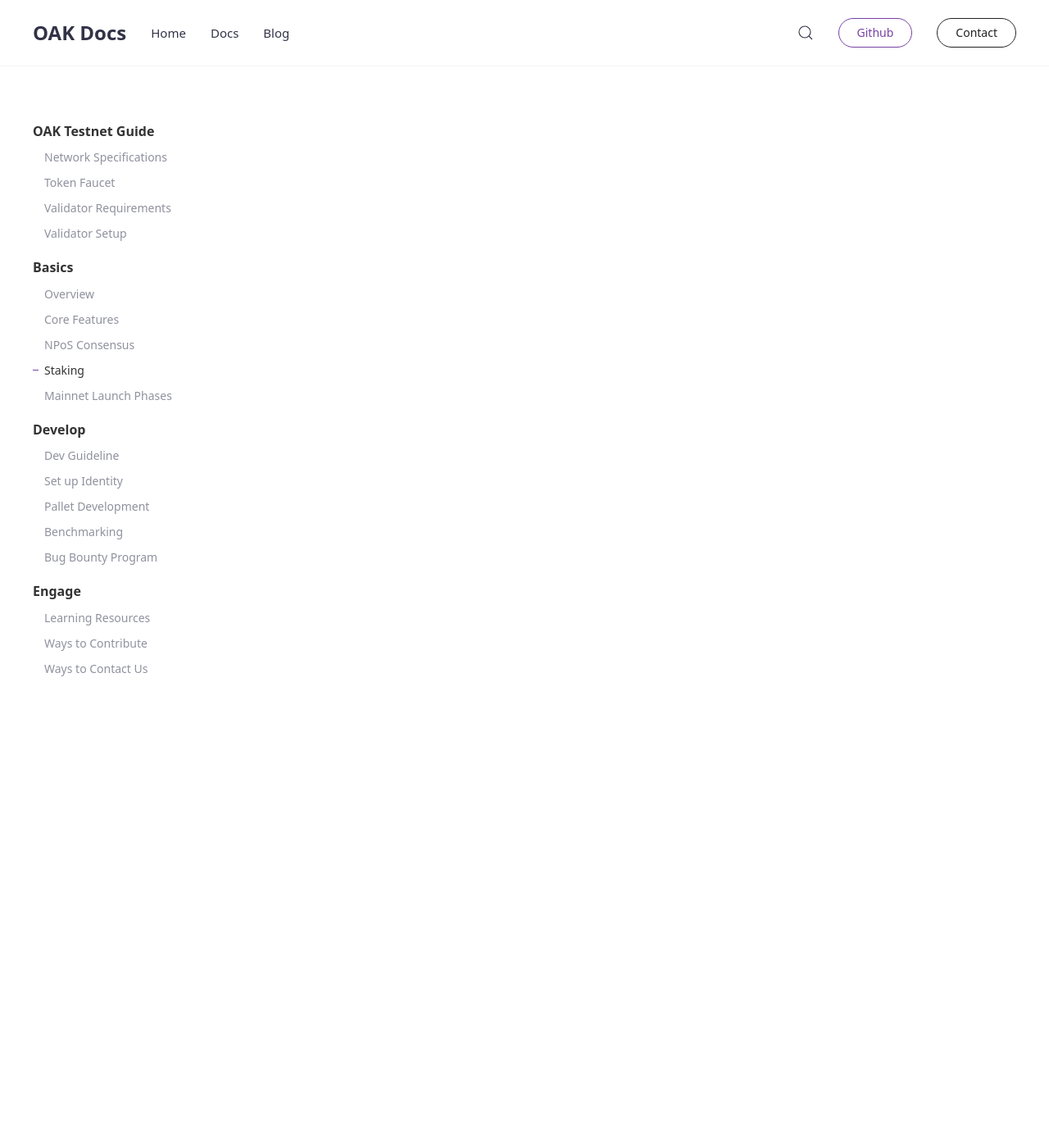
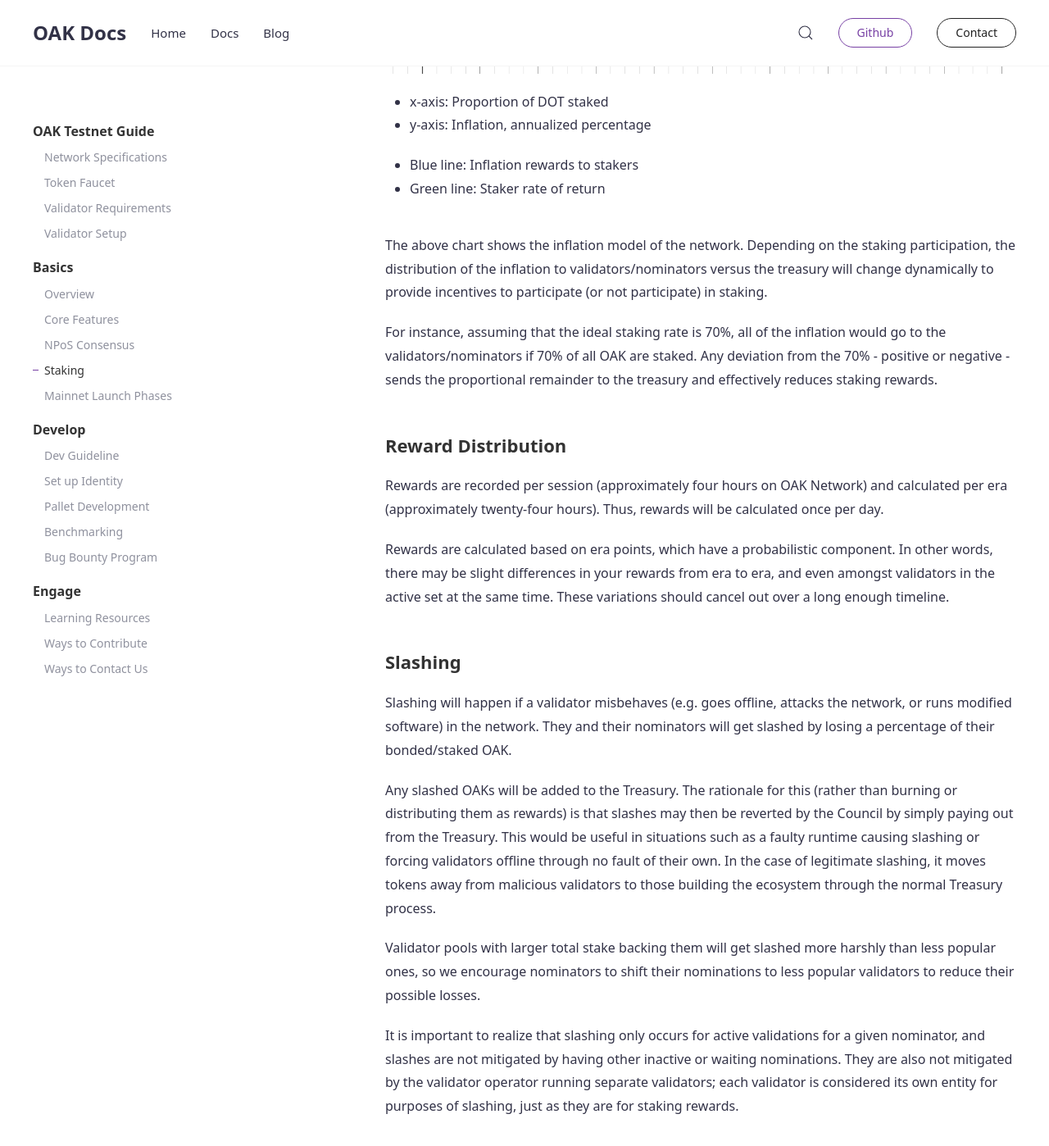
Before and after one commit to AvaProtocol/OAK-docs, a Jekyll site: the page built from _docs/staking.md, in a window 1280 px wide and 1400 px high, scrolled down 1484 px. Shown: the whole window at 82% size. Built offline with Jekyll 4.4.1, drawn with Linux system fonts in a browser that asks for light colours; some of the changed text lies outside the part shown.

Commit message:
Added staking content to  _docs/staking.md

```diff
--- a/_docs/staking.md
+++ b/_docs/staking.md
@@ -5,6 +5,41 @@
 tags: [develop]
 ---
 
-### Reward
+## Staking
+OAK Network uses [NPoS (Nominated Proof-of-Stake)](../consensus) as its consensus mechanism. In NPoS, users are free to become validator candidates, or become nominators. Nominators approve of candidates that they trust and back them with their tokens, and once per era a committee of validators is elected according to the current nominators’ preferences.
+
+Both validators and nominators lock their tokens as collateral and receive staking rewards on a pro-rata basis, but may also be slashed and lose their collateral in case a backed validator shows negligent or adversarial behavior. Nominators thus participate indirectly in the consensus protocol with an economic incentive to pay close attention to the evolving set of candidates and make sure that only the most capable and trustworthy among them get elected.
+
+
+
+
+### Reward Rate
+The staking reward for validators and nominators is designed in a way that it correlates to the staking rate of all OAK tokens. The inflation rate of the network is designed to be approximately 10% annually, and an ideal staking rate is set at 70%, as shown in below graph. Validators and nominators are incentivized to stake OAK towards the ideal staking rate. At 70% staking rate, __the annual rate of return for stakers is approximately at 20%__, assuming that the OAK tokens are continuously staked during a year.
+
+
+![staking_rate](../../assets/img/staking/staking-rate.png)
+
+- x-axis: Proportion of DOT staked
+- y-axis: Inflation, annualized percentage
+
+- Blue line: Inflation rewards to stakers
+- Green line: Staker rate of return
+
+The above chart shows the inflation model of the network. Depending on the staking participation, the distribution of the inflation to validators/nominators versus the treasury will change dynamically to provide incentives to participate (or not participate) in staking.
+
+For instance, assuming that the ideal staking rate is 70%, all of the inflation would go to the validators/nominators if 70% of all OAK are staked. Any deviation from the 70% - positive or negative - sends the proportional remainder to the treasury and effectively reduces staking rewards.
+
+### Reward Distribution
+
+Rewards are recorded per session (approximately four hours on OAK Network) and calculated per era (approximately twenty-four hours). Thus, rewards will be calculated once per day.
+
+Rewards are calculated based on era points, which have a probabilistic component. In other words, there may be slight differences in your rewards from era to era, and even amongst validators in the active set at the same time. These variations should cancel out over a long enough timeline.
 
 ### Slashing
+Slashing will happen if a validator misbehaves (e.g. goes offline, attacks the network, or runs modified software) in the network. They and their nominators will get slashed by losing a percentage of their bonded/staked OAK.
+
+Any slashed OAKs will be added to the Treasury. The rationale for this (rather than burning or distributing them as rewards) is that slashes may then be reverted by the Council by simply paying out from the Treasury. This would be useful in situations such as a faulty runtime causing slashing or forcing validators offline through no fault of their own. In the case of legitimate slashing, it moves tokens away from malicious validators to those building the ecosystem through the normal Treasury process.
+
+Validator pools with larger total stake backing them will get slashed more harshly than less popular ones, so we encourage nominators to shift their nominations to less popular validators to reduce their possible losses.
+
+It is important to realize that slashing only occurs for active validations for a given nominator, and slashes are not mitigated by having other inactive or waiting nominations. They are also not mitigated by the validator operator running separate validators; each validator is considered its own entity for purposes of slashing, just as they are for staking rewards.
```
Also changed, not shown: assets/img/staking/staking-rate.png (added).
